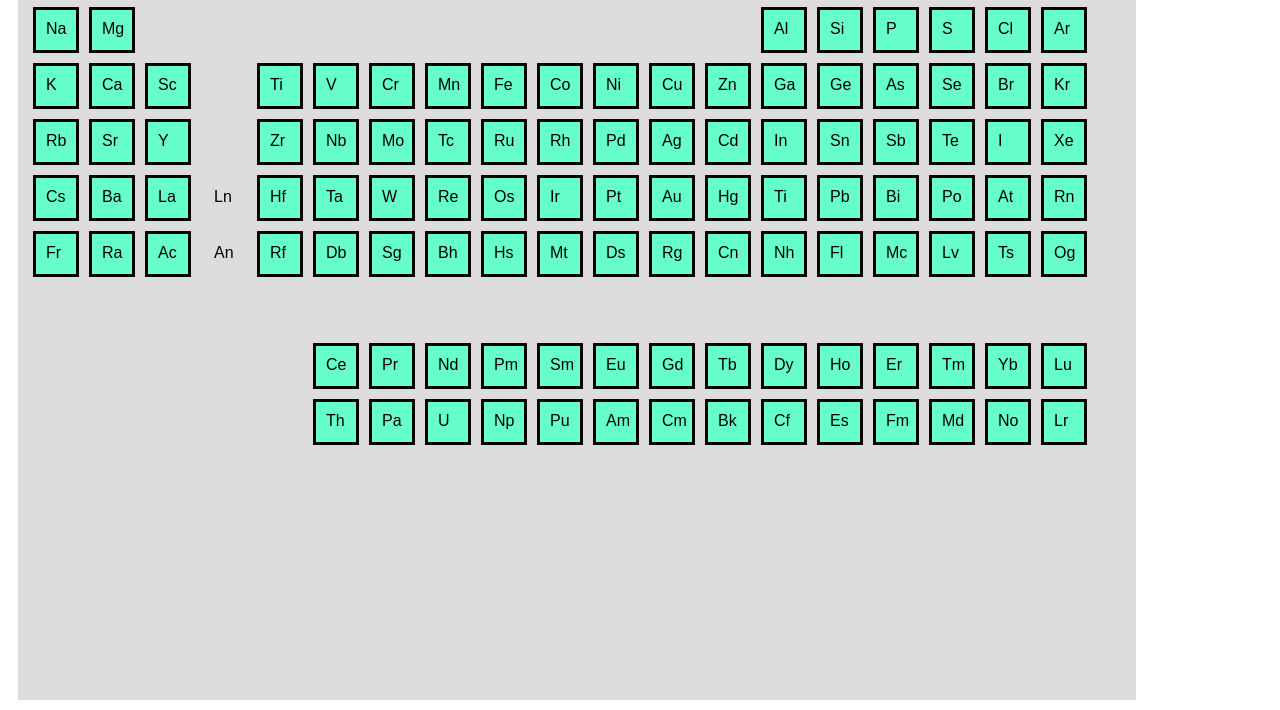
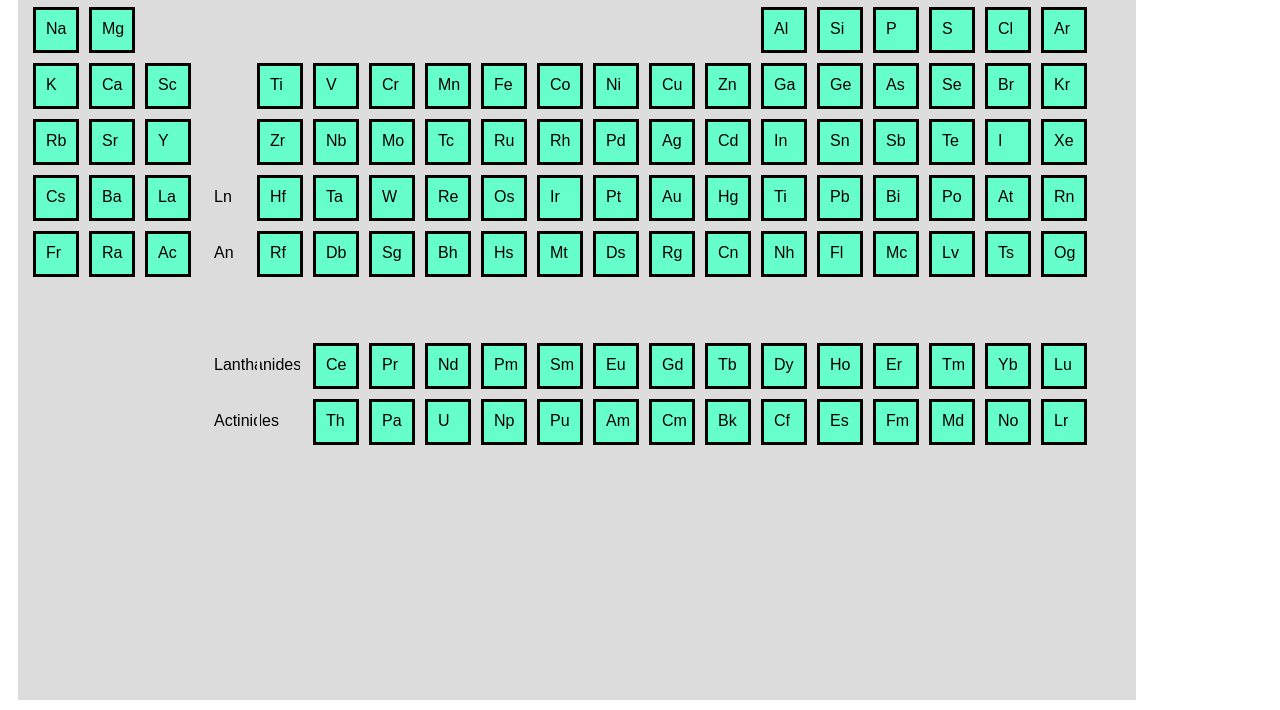
Before and after one commit to PerTabOnline/PerTabOnline, a plain HTML site: page index.html in a window 1280 px wide. Shown: the part 130-840 px from the top of the page. Drawn offline with Linux system fonts and the light colour scheme.

Commit message:
Update index.html

```diff
--- a/index.html
+++ b/index.html
@@ -200,7 +200,7 @@ Og </div></a>
                                     </div>  <div id="space">
                                       </div>  <div id="space">
                                         </div>  <div id="space">
-                                          </div>  <div id="space">
+                                          </div>  <div id="space"> Lanthanides
                                             </div><div id="space">
                                               </div>
 
@@ -224,7 +224,7 @@ Lu </div></a>
  <div id="space">
   </div>  <div id="space">
     </div>  <div id="space">
-      </div>  <div id="space">
+      </div>  <div id="space"> Actinides
         </div><div id="space">
           </div>
 
```
